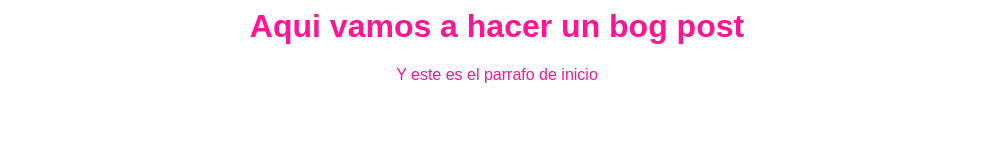
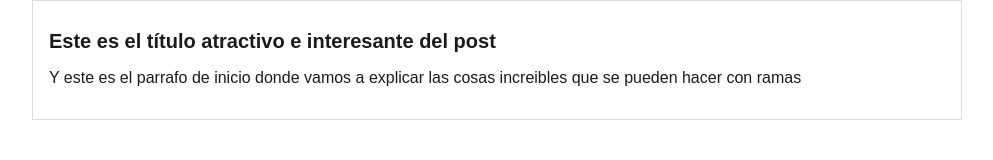
Before and after one commit to Carti218/firstRepository, a plain HTML site: page blogpost.html in a window 1280 px wide. Shown: the whole page, without its empty margins (143-1136 px from the left). Drawn offline with Linux system fonts and the light colour scheme.

Commit message:
commit l master del blogpost en su versión mas reciente

```diff
--- a/blogpost.html
+++ b/blogpost.html
@@ -4,7 +4,12 @@
         <link rel="stylesheet" href="./css/estilos.css">
     </head>
     <body>
-        <h1>Aqui vamos a hacer un bog post</h1>
-        <p>Y este es el parrafo de inicio</p>
+        <div id="container">
+            <div id="post">
+                <h1>Este es el título atractivo e interesante del post</h1>
+                <p>Y este es el parrafo de inicio donde vamos a explicar las cosas increibles que se pueden hacer con ramas</p>
+
+            </div>
+        </div>
     </body>
 </html>
--- a/css/estilos.css
+++ b/css/estilos.css
@@ -1,5 +1,18 @@
 body{
-    color: deeppink;
-    text-align: center;
+    display: block;
+    color: rgb(27, 27, 27);
     font-family: "Arial";
+    font-size: 16px;
+    margin: 0;
+    padding: 0;
 }
+#container{
+    width: 70%;
+    padding:1em;
+    text-align: left;
+    border: 1px solid #DDD;
+    margin: 0 auto;
+}
+#container h1{
+    font-size: 20px;
+}
```
